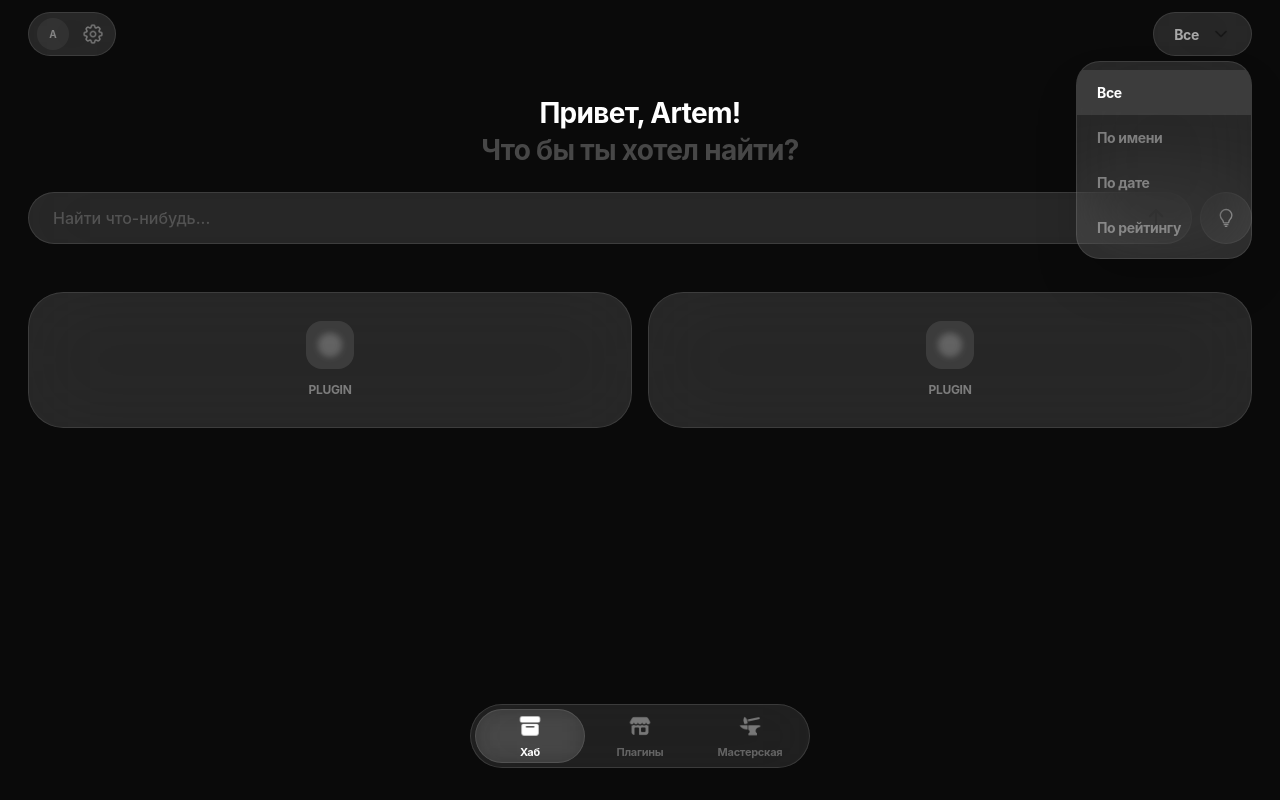
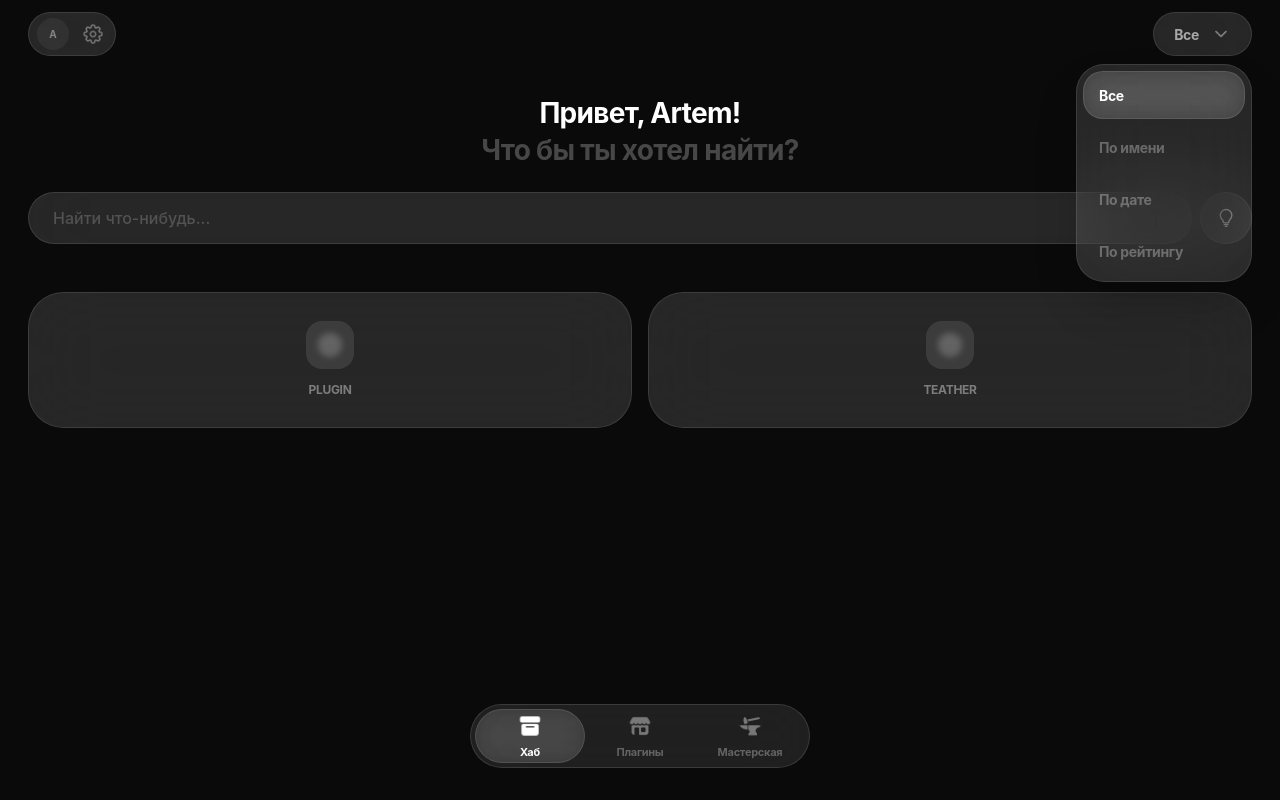
Before and after one commit to fugu70539/PluginBox, a Next.js app: page / in a window 1280 px wide. Both pictures are taken after a click on the button "Все". Built offline with nearby package versions, Linux system fonts and the light colour scheme.

Commit message:
Update Hub.tsx

```diff
--- a/src/components/views/Hub.tsx
+++ b/src/components/views/Hub.tsx
@@ -41,7 +41,7 @@ export default function Hub() {
             )}
           </div>
           <button className="size-8 flex items-center justify-center active:scale-90 transition-all">
-            <img src="/Icons/Settings.PNG" alt="Settings" className="size-7 object-contain opacity-40" />
+            <img src={`/Icons/Settings.PNG?v=${Date.now()}`} alt="Settings" className="size-7 object-contain opacity-40" />
           </button>
         </div>
 
@@ -52,70 +52,73 @@ export default function Hub() {
           >
             <span className="text-[14px] font-bold tracking-tight text-white/60">{activeFilter}</span>
             <motion.img
-              src="/Icons/ArrowRight.PNG"
-              alt="Filter icon"
+              src={`/Icons/ArrowRight.PNG?v=${Date.now()}`}
+              alt="Filter"
               animate={{ rotate: isFilterOpen ? 90 : 0 }}
-              className="size-5 object-contain opacity-40"
-              style={{ filter: "brightness(1.5) contrast(1.2)" }}
+              className="size-5 object-contain brightness-0 invert opacity-40"
             />
           </button>
 
           <AnimatePresence>
             {isFilterOpen && (
               <motion.div
-                initial={{ opacity: 0, y: -10, scale: 0.95 }}
-                animate={{ opacity: 1, y: 5, scale: 1 }}
-                exit={{ opacity: 0, y: -10, scale: 0.95 }}
-                className="mt-glass absolute top-full right-0 w-44 rounded-[24px] py-2 z-50 overflow-hidden shadow-2xl"
+                initial={{ opacity: 0, scale: 0.9, y: -10 }}
+                animate={{ opacity: 1, scale: 1, y: 8 }}
+                exit={{ opacity: 0, scale: 0.9, y: -10 }}
+                className="mt-glass absolute top-full right-0 w-44 rounded-[28px] p-1.5 z-50 shadow-2xl overflow-hidden"
               >
+                <div className="flex flex-col gap-1">
                   {filterOptions.map((option) => (
                     <button
                       key={option}
                       onClick={() => { setActiveFilter(option); setIsFilterOpen(false); }}
-                    className={`w-full px-5 py-3 text-left text-[14px] font-bold tracking-tight transition-colors ${
-                      activeFilter === option ? "text-white bg-white/10" : "text-white/40 active:bg-white/5"
-                    }`}
+                      className="relative w-full px-4 py-3 text-left group overflow-hidden"
                     >
+                      {activeFilter === option && (
+                        <motion.div
+                          layoutId="filter-bg"
+                          className="absolute inset-0 bg-white/10 backdrop-blur-md rounded-[20px] border border-white/10"
+                        />
+                      )}
+                      <span className={`relative z-10 text-[14px] font-bold tracking-tight transition-colors ${
+                        activeFilter === option ? "text-white" : "text-white/30"
+                      }`}>
                         {option}
+                      </span>
                     </button>
                   ))}
+                </div>
               </motion.div>
             )}
           </AnimatePresence>
         </div>
       </header>
 
-      <main className="relative z-10 px-7 pt-24 flex flex-col items-center text-white">
+      <main className="relative z-10 px-7 pt-24 flex flex-col items-center">
         <header className="w-full flex flex-col items-center justify-center text-center mb-6 gap-y-0.5">
-          <motion.h1
-            initial={{ opacity: 0, y: 10 }} animate={{ opacity: 1, y: 0 }}
-            className="text-[28px] font-bold tracking-tight leading-tight"
-          >
+          <motion.h1 className="text-[28px] font-bold tracking-tight text-white leading-tight">
             Привет, {userName}!
           </motion.h1>
-          <motion.h2
-            initial={{ opacity: 0, y: 10 }} animate={{ opacity: 1, y: 0 }} transition={{ delay: 0.1 }}
-            className="text-[28px] font-bold tracking-tight text-white/25 leading-tight"
-          >
+          <motion.h2 className="text-[28px] font-bold tracking-tight text-white/25 leading-tight">
             Что бы ты хотел найти?
           </motion.h2>
         </header>
 
         <SearchInput />
 
-        <div className="mt-12 w-full grid grid-cols-2 gap-4">
-          {[1, 2].map((i) => (
-            <motion.div
-              key={i}
-              whileTap={{ scale: 0.97 }} initial={{ opacity: 0, scale: 0.9 }} animate={{ opacity: 1, scale: 1 }} transition={{ delay: 0.2 * i }}
-              className="mt-glass rounded-[2.2rem] p-6 flex flex-col items-center py-7"
-            >
+        <div className="mt-12 w-full grid grid-cols-2 gap-4 text-white">
+          <div className="mt-glass rounded-[2.2rem] p-6 flex flex-col items-center py-7">
              <div className="w-12 h-12 bg-white/10 rounded-2xl mb-3 flex items-center justify-center">
                 <div className="size-6 bg-white/20 rounded-full blur-[3px]" />
              </div>
              <span className="text-[12px] font-bold tracking-tight text-white/40 uppercase">Plugin</span>
-            </motion.div>
-          ))}
+          </div>
+          <div className="mt-glass rounded-[2.2rem] p-6 flex flex-col items-center py-7">
+             <div className="w-12 h-12 bg-white/10 rounded-2xl mb-3 flex items-center justify-center">
+                <div className="size-6 bg-white/20 rounded-full blur-[3px]" />
+             </div>
+             <span className="text-[12px] font-bold tracking-tight text-white/40 uppercase">Teather</span>
+          </div>
         </div>
       </main>
     </div>
```
Lines whose indentation alone changed are shown as unchanged.
